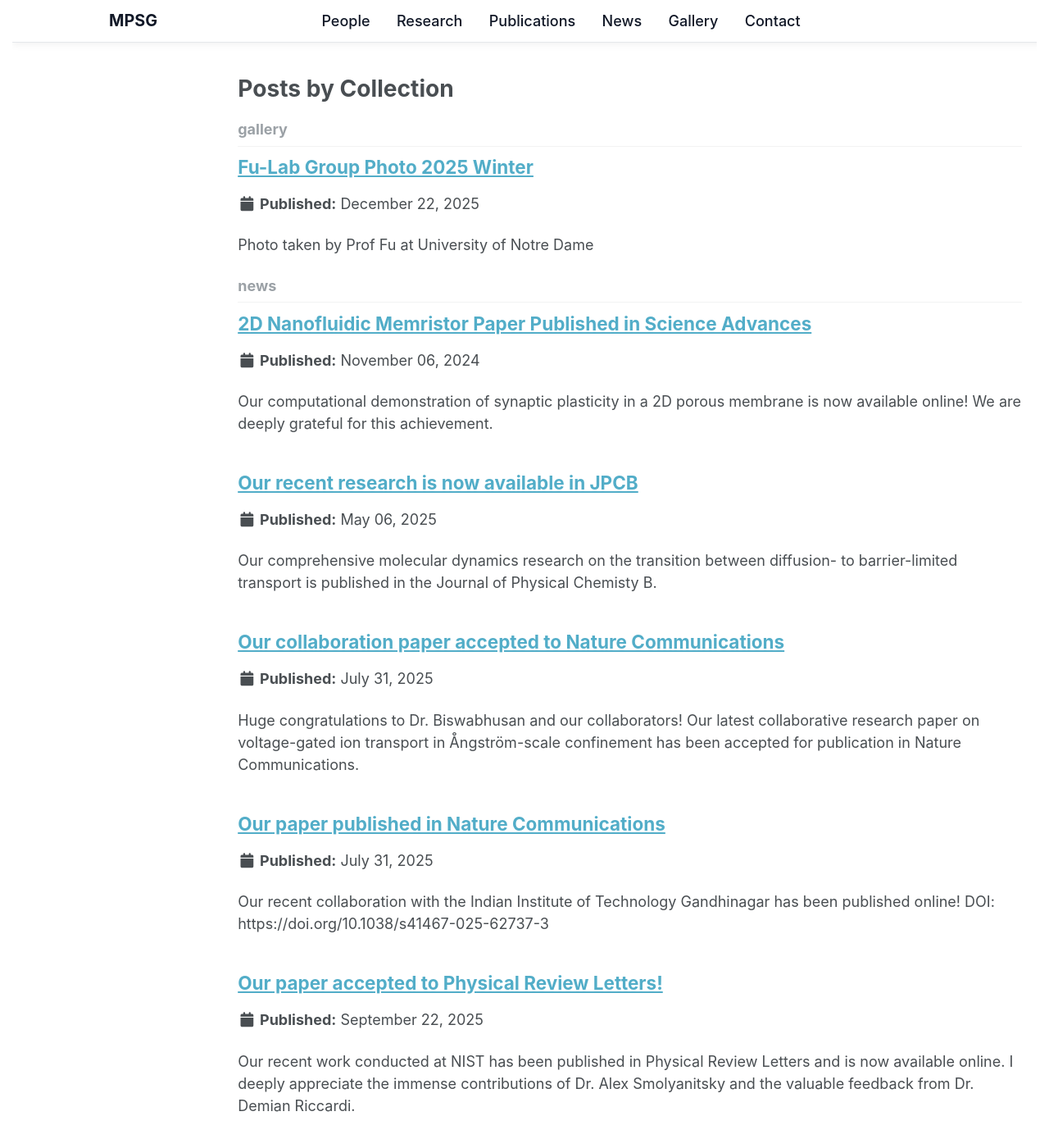
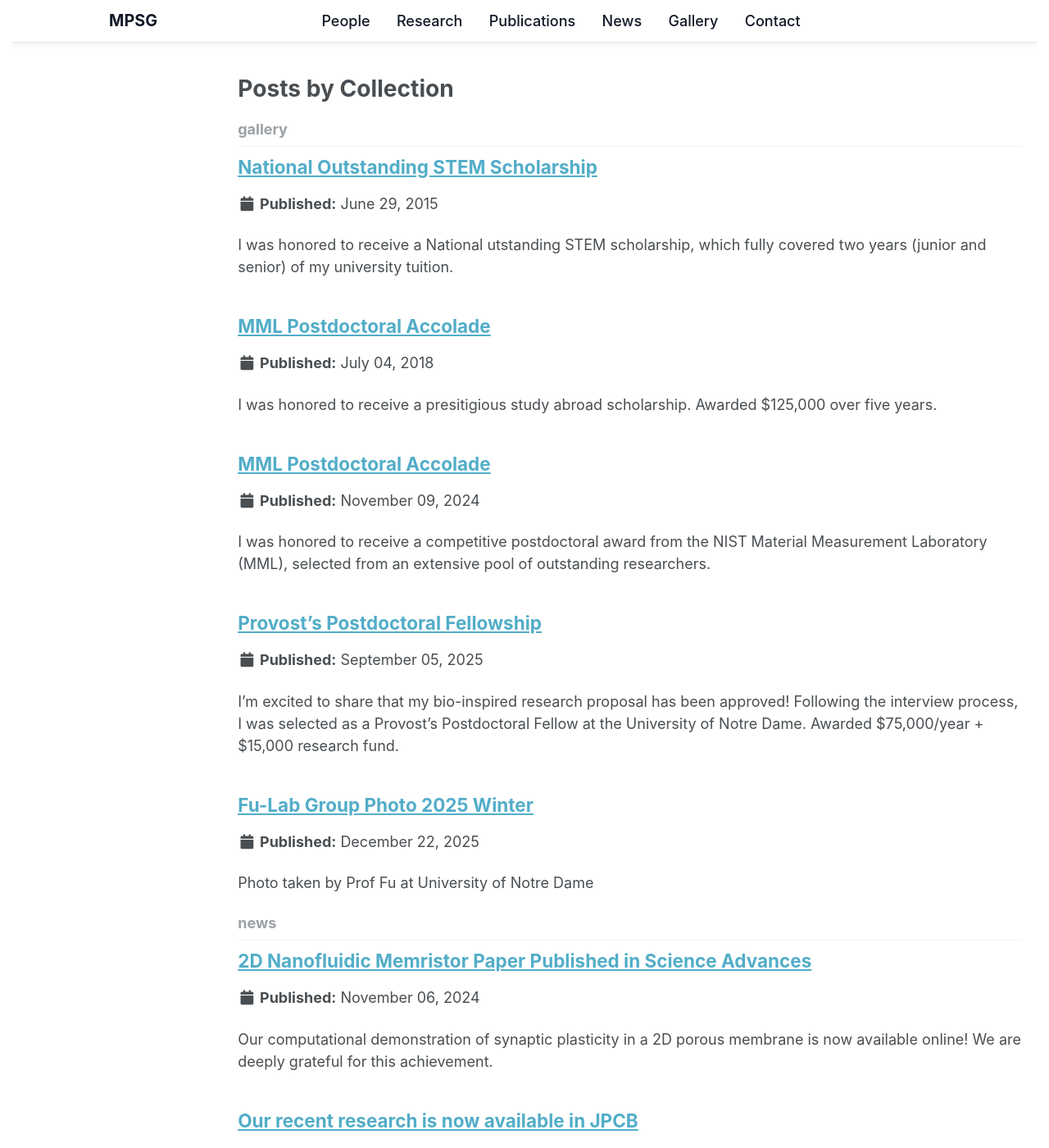
Before and after one commit to Yechan-Noh/MPSG, a Jekyll site: the page built from _pages/collection-archive.html, in a window 1280 px wide and 1400 px high. Shown: the whole window at 82% size. Built offline with Jekyll 4.4.1, drawn with Linux system fonts in a browser that asks for light colours.

Commit message:
gallery awards

```diff
--- /dev/null
+++ b/_gallery/20150629_National_STEM_Scholarship/text.md
@@ -0,0 +1,12 @@
+---
+title: National Outstanding STEM Scholarship
+date: 2015-06-29
+authors: ["Yechan"] # Posted by whom?
+---
+I was honored to receive a National utstanding STEM scholarship, which fully covered two years (junior and senior) of my university tuition.
+
+In recognition of this student’s outstanding qualities, remarkable future potential, and the expectation that they will grow into a creative national talent, the student has been selected as a National Outstanding STEM Scholar and is hereby awarded this scholarship certificate.
+
+Date: June 29, 2015
+
+The chief Director of the Korea Student Aid Foundation.
--- /dev/null
+++ b/_gallery/20180704_Kwanjeong_Scholarship/text.md
@@ -0,0 +1,17 @@
+---
+title: MML Postdoctoral Accolade
+date: 2018-07-04
+authors: ["Yechan"] # Posted by whom?
+---
+I was honored to receive a presitigious study abroad scholarship. Awarded $125,000 over five years.
+
+English translation:
+Name: Yechan Noh
+School: University of Illinois at Urbana‑Champaign
+
+The above person has been judged to be a core talent who understands and can put into practice the founding purpose of our foundation, which is to discover and support individuals who can contribute to human culture and lead the nation and international society. Accordingly, this person is selected as a scholarship student of this foundation, and this scholarship certificate is awarded together with the designated scholarship funds.
+
+Date: July 4, 2018
+
+Kwanjeong Educational Foundation
+Chairman of the Board, Lee Si‑jong
--- /dev/null
+++ b/_gallery/20241109_MML_accolade/text.md
@@ -0,0 +1,6 @@
+---
+title: MML Postdoctoral Accolade
+date: 2024-11-09
+authors: ["Yechan"] # Posted by whom?
+---
+I was honored to receive a competitive postdoctoral award from the NIST Material Measurement Laboratory (MML), selected from an extensive pool of outstanding researchers.
--- /dev/null
+++ b/_gallery/20250903_Postdoc_Fellowship/text.md
@@ -0,0 +1,6 @@
+---
+title: Provost’s Postdoctoral Fellowship
+date: 2025-09-05
+authors: ["Yechan"] # Posted by whom?
+---
+I’m excited to share that my bio-inspired research proposal has been approved! Following the interview process, I was selected as a Provost’s Postdoctoral Fellow at the University of Notre Dame. Awarded $75,000/year + $15,000 research fund.
--- a/_pages/people.html
+++ b/_pages/people.html
@@ -141,6 +141,18 @@ author_profile: false
 
                 <strong>B.S.</strong> University of Ulsan (2011 – 2016)<br>
                 Mechanical Engineering, GPA: 3.94/4.00; ranked 1 out of 258 <br> <br>
+
+                <strong>Selected Awards</strong> <br>
+                • <strong>Provost’s Postdoctoral Fellowship</strong>, University of Notre Dame
+                Awarded $75,000/year + $15,000 research fund, Bioengineering and Life Sciences (BELS) Initiative (2025)
+                <br>
+                • <strong>MML Postdoctoral Fellow Accolade</strong> for exceptional computational research in
+                nanofluidics, National Institute of Standards and Technology (2024) <br>
+                • <strong>Kwanjeong Study Abroad Scholarship</strong>, Awarded $125,000 over five years, Kwanjeong
+                Educational Foundation
+                (2018 – 2023)
+                <br>
+
             </p>
 
         </div>
```
Also changed, not shown: _gallery/20150629_National_STEM_Scholarship/Certificate.jpg (added), _gallery/20180704_Kwanjeong_Scholarship/E9.1 Kwanjeong certificate Korean.jpg (added), _gallery/20250903_Postdoc_Fellowship/Picture1.png (added), 7 other files.
